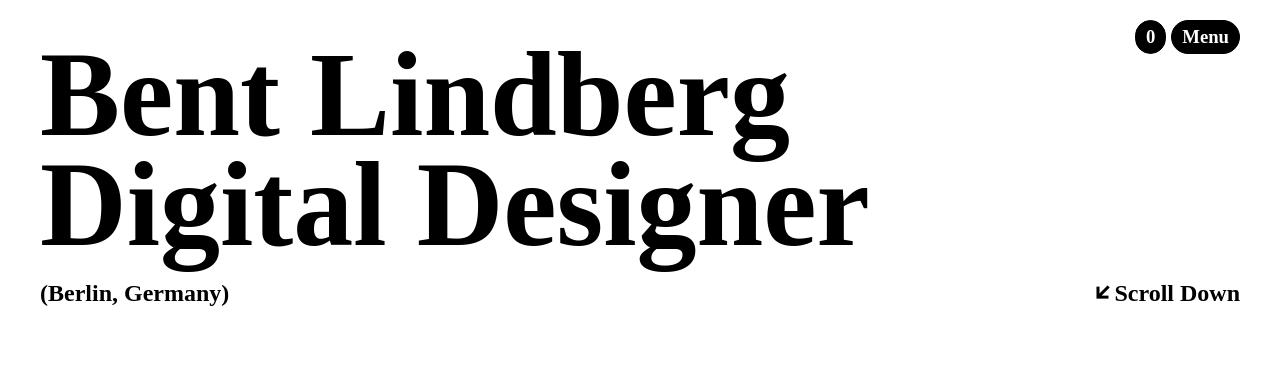
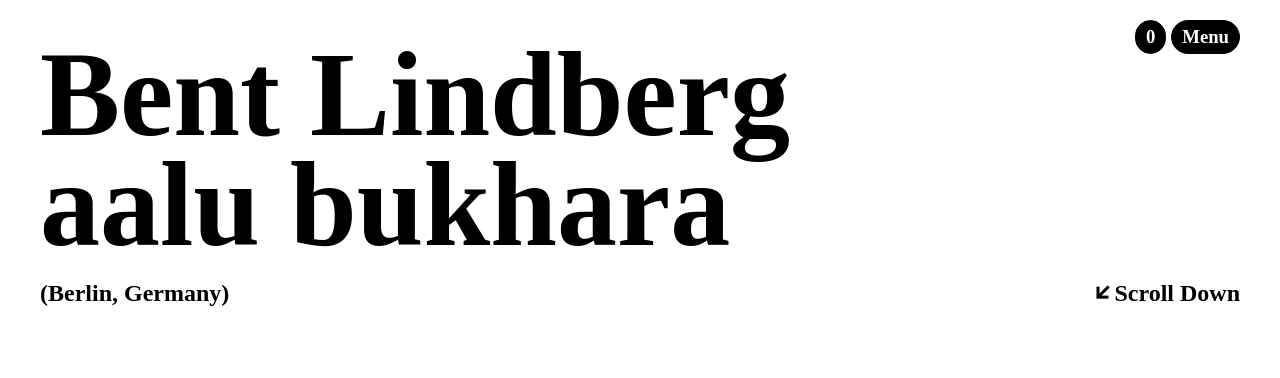
Before and after one commit to Harshal1803/pipeline-test, a plain HTML site: page index.html in a window 1280 px wide. Shown: the top 378 px of the page. Drawn offline with nearby package versions, Linux system fonts and the light colour scheme.

Commit message:
minor change

```diff
--- a/index.html
+++ b/index.html
@@ -16,7 +16,7 @@
             <h3>Menu</h3>
         </div>
         <div id="intro">
-            <h1>Bent Lindberg<br>Digital Designer</h1>
+            <h1>Bent Lindberg<br>aalu bukhara</h1>
             <div id="place">
                 <h2>(Berlin, Germany)</h2>
                 <h2><i class="ri-arrow-left-down-line"></i>Scroll Down</h2>
```
